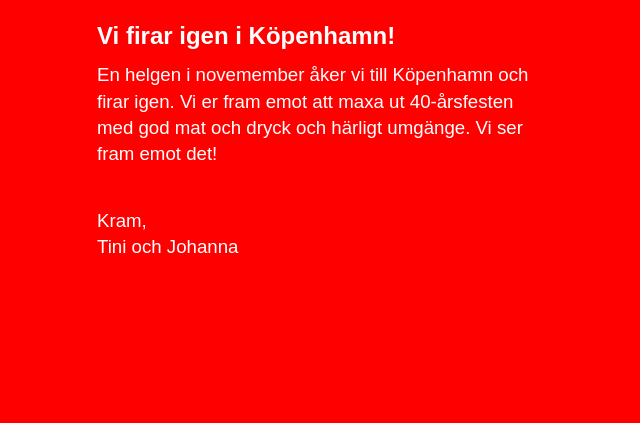
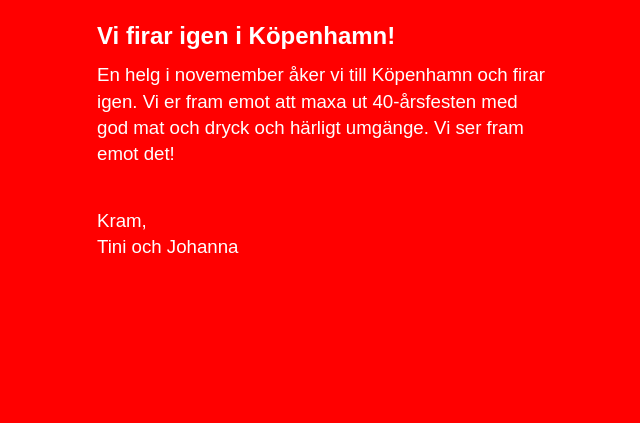
Before and after one commit to KristinaKockum/quiztorsdag, a Django app: template quiz/templates/quiz/results.html in a window 1280 px wide; the page is wider, and only the part inside the window is pictured. Shown: the part 377-800 px from the top of that part, without its empty margins (258-898 px from the left). Run offline with Django 3.2, Linux system fonts and the light colour scheme; the template is opened without the code that fills it, so the values that code supplies are empty; some libraries are stand-ins or nearby versions.

Commit message:
Rättat stavfel results

```diff
--- a/quiz/templates/quiz/results.html
+++ b/quiz/templates/quiz/results.html
@@ -18,7 +18,7 @@
 			 width="320" height="240" >
 			</a>
 			<h1>Vi firar igen i Köpenhamn!</h1>
-			<p>En helgen i novemember åker vi till Köpenhamn och firar igen. Vi er fram emot att maxa ut 40-årsfesten med god mat och dryck och härligt umgänge. Vi ser fram emot det!</p>
+			<p>En helg i novemember åker vi till Köpenhamn och firar igen. Vi er fram emot att maxa ut 40-årsfesten med god mat och dryck och härligt umgänge. Vi ser fram emot det!</p>
 			<br>
 			Kram,
 			<br>
```
